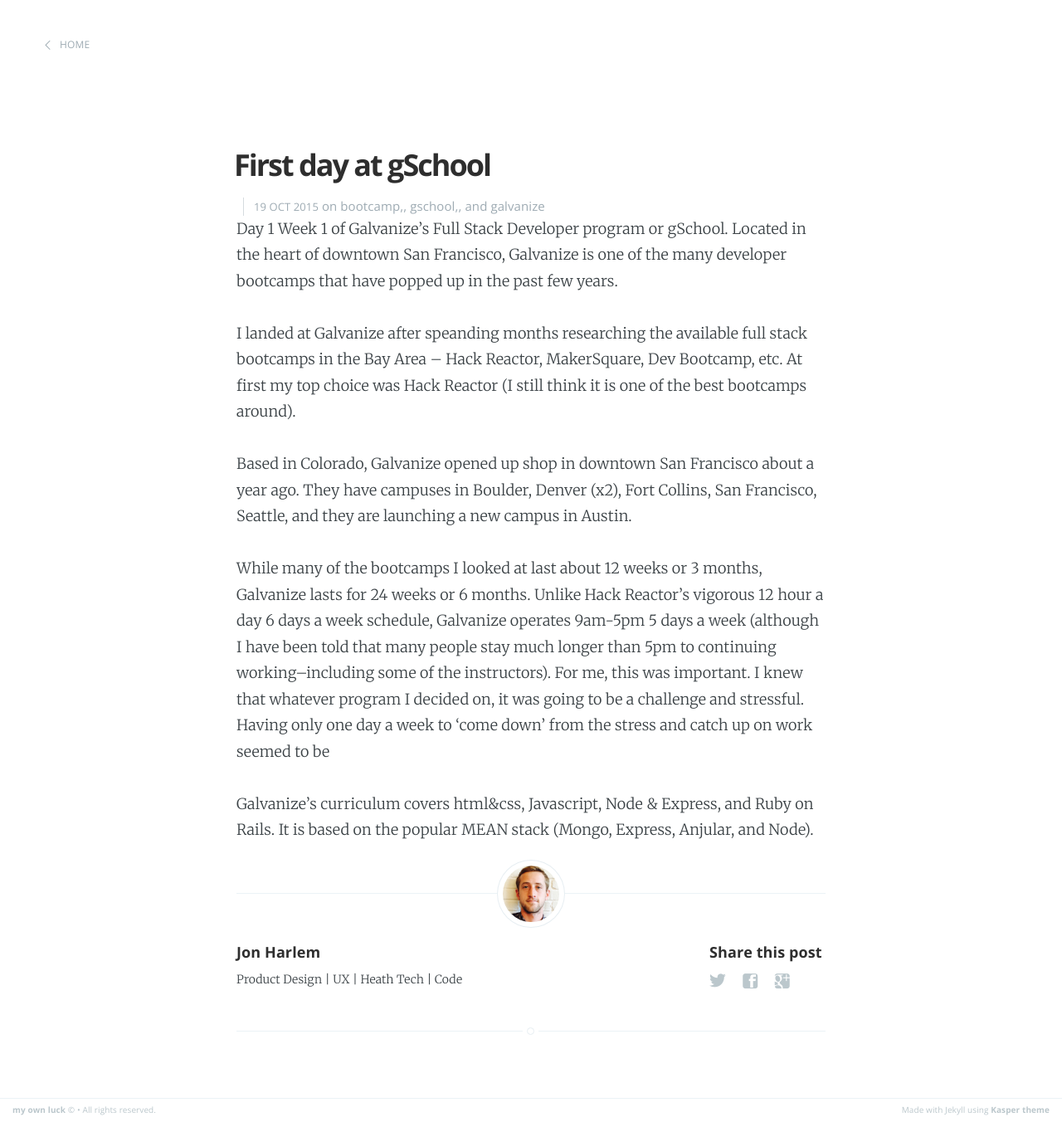
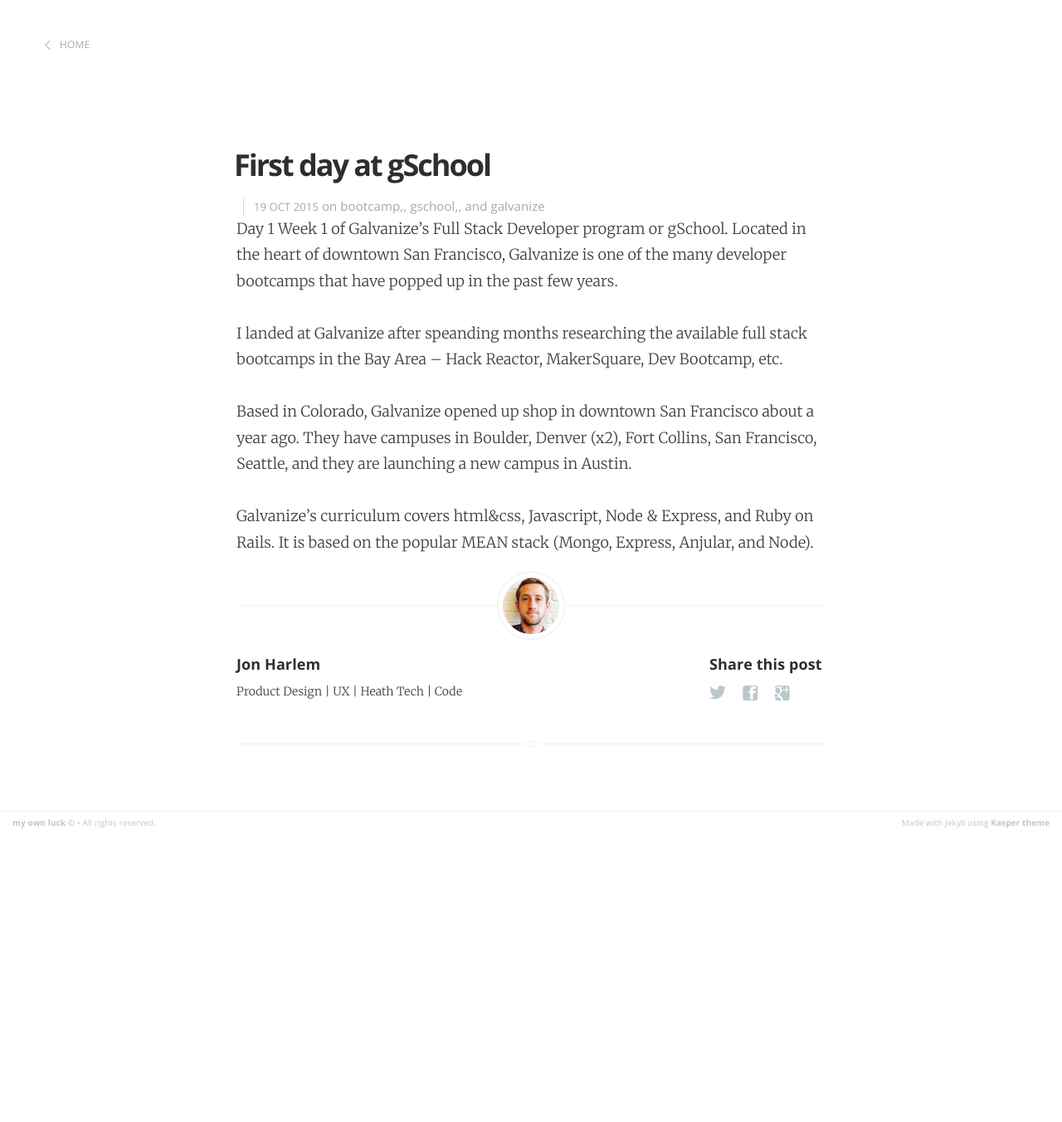
Before and after one commit to bluesyeti/bluesyeti.github.io, a Jekyll site: the page built from _posts/2015-10-20-first-day-at-gSchool copy.markdown, in a window 1280 px wide. Shown: the whole page at 83% size. Built offline with Jekyll 4.4.1, drawn with Linux system fonts in a browser that asks for light colours; Markdown is read by kramdown in place of the engine named in the settings; after the commit the page ends 1005 px from its top, so only the background shows below that.

```diff
--- a/_posts/2015-10-20-first-day-at-gSchool.markdown
+++ b/_posts/2015-10-20-first-day-at-gSchool copy.markdown
@@ -7,10 +7,7 @@ categories: bootcamp, gschool, galvanize
 Day 1 Week 1 of Galvanize's Full Stack Developer program or gSchool. Located in the heart of downtown San Francisco, Galvanize is one of the many developer bootcamps that have popped up in the past few years.
 
 I landed at Galvanize after speanding months researching the available full stack bootcamps in the Bay Area -- Hack Reactor, MakerSquare, Dev Bootcamp, etc.
-At first my top choice was Hack Reactor (I still think it is one of the best bootcamps around).
 
 Based in Colorado, Galvanize opened up shop in downtown San Francisco about a year ago. They have campuses in Boulder, Denver (x2), Fort Collins, San Francisco, Seattle, and they are launching a new campus in Austin.
 
-While many of the bootcamps I looked at last about 12 weeks or 3 months, Galvanize lasts for 24 weeks or 6 months. Unlike Hack Reactor's vigorous 12 hour a day 6 days a week schedule, Galvanize operates 9am-5pm 5 days a week (although I have been told that many people stay much longer than 5pm to continuing working--including some of the instructors). For me, this was important. I knew that whatever program I decided on, it was going to be a challenge and stressful. Having only one day a week to 'come down' from the stress and catch up on work seemed to be
-
 Galvanize's curriculum covers html&css, Javascript, Node & Express, and Ruby on Rails. It is based on the popular MEAN stack (Mongo, Express, Anjular, and Node).
```
Also changed, not shown: _posts/why_gschool.markdown (added, +8 -0 lines).
